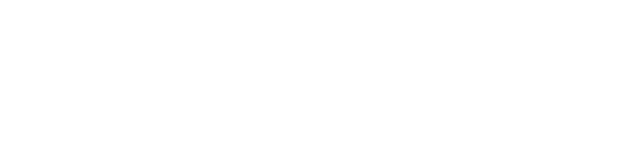
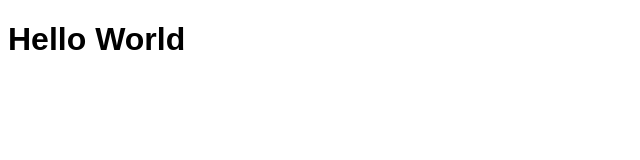
Before and after one commit to joshqin-dev/Repository-git, a plain HTML site: page Git/index.html in a window 1280 px wide. Shown: the whole page, without its empty margins (0-640 px from the left). Drawn offline with Linux system fonts and the light colour scheme.

Commit message:
hello akasi

```diff
--- a/Git/Git.js
+++ b/Git/Git.js
@@ -1 +1,2 @@
 let a = 1
+let b =2
--- a/Git/index.html
+++ b/Git/index.html
@@ -8,6 +8,7 @@
   <link rel="stylesheet" href="./style.css">
 </head>
 <body>
+  <h1>Hello World</h1>
 </body>
 <script src="./Git.js"></script>
 </html>
--- a/Git/style.css
+++ b/Git/style.css
@@ -0,0 +1,3 @@
+h1{
+  font-family: sans-serif;
+}
```
Also changed, not shown: 2 other files.
